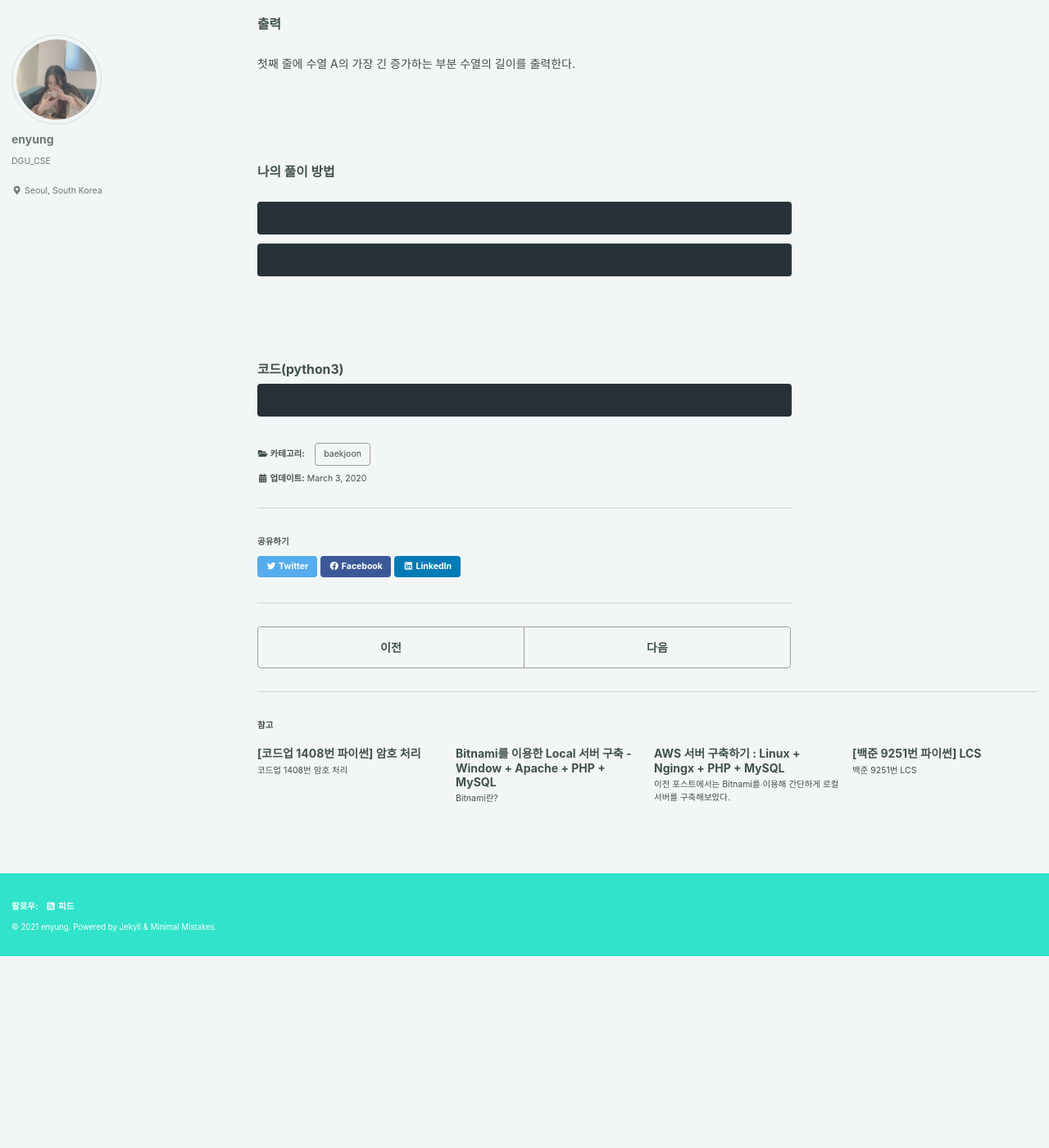
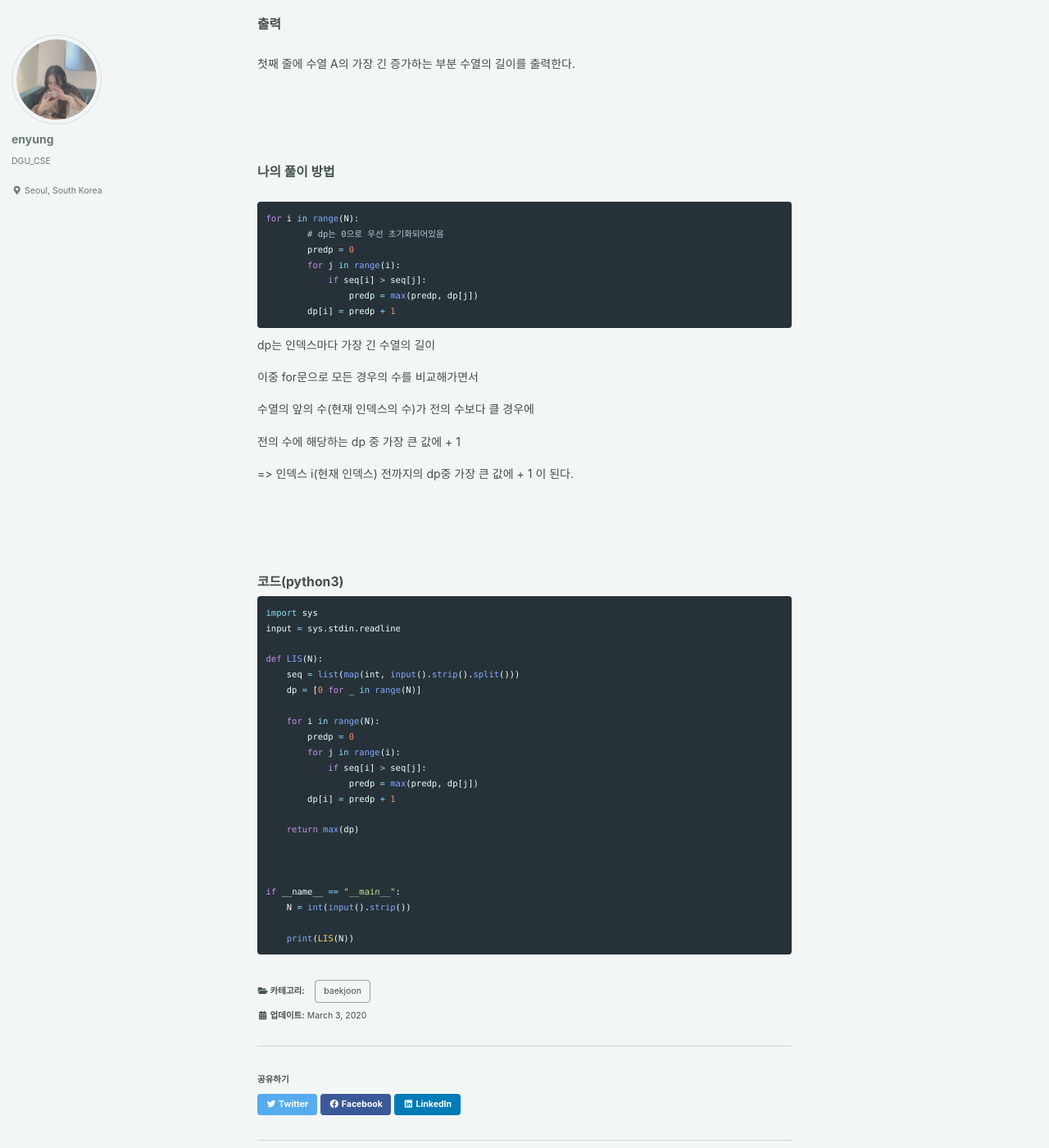
Before and after one commit to eyl056/enyungBlog, a Jekyll site: the page built from _posts/2021-03-03-백준11053.md, in a window 1280 px wide and 1400 px high, scrolled down 677 px. Shown: the whole window at 82% size. Built offline with Jekyll 4.4.1, drawn with Linux system fonts in a browser that asks for light colours; cached includes are drawn as plain includes; before the commit the page ends 1844 px from its top, so only the background shows below that.

Commit message:
Update 2021-03-03-백준11053.md

````diff
--- a/_posts/2021-03-03-백준11053.md
+++ b/_posts/2021-03-03-백준11053.md
@@ -33,21 +33,50 @@ categories: baekjoon
 ### 나의 풀이 방법<br>
 
 ```python
-
+for i in range(N):
+    	# dp는 0으로 우선 초기화되어있음
+        predp = 0
+        for j in range(i):
+            if seq[i] > seq[j]:
+                predp = max(predp, dp[j])
+        dp[i] = predp + 1
 ```
 
+dp는 인덱스마다 가장 긴 수열의 길이
 
+이중 for문으로 모든 경우의 수를 비교해가면서
 
-```python
+수열의 앞의 수(현재 인덱스의 수)가 전의 수보다 클 경우에
 
-```
+전의 수에 해당하는 dp 중 가장 큰 값에 + 1
 
-
+=> 인덱스 i(현재 인덱스) 전까지의 dp중 가장 큰 값에  + 1 이 된다.
 
 <br><br><br>
 
 
 ### 코드(python3)
 ```python
+import sys
+input = sys.stdin.readline
 
+def LIS(N):
+    seq = list(map(int, input().strip().split()))
+    dp = [0 for _ in range(N)]
+
+    for i in range(N):
+        predp = 0
+        for j in range(i):
+            if seq[i] > seq[j]:
+                predp = max(predp, dp[j])
+        dp[i] = predp + 1
+
+    return max(dp)
+
+
+
+if __name__ == "__main__":
+    N = int(input().strip())
+
+    print(LIS(N))
 ```
````
